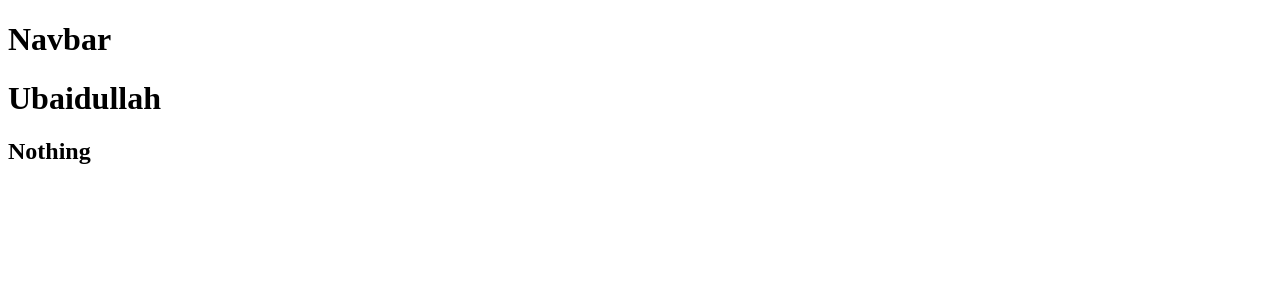
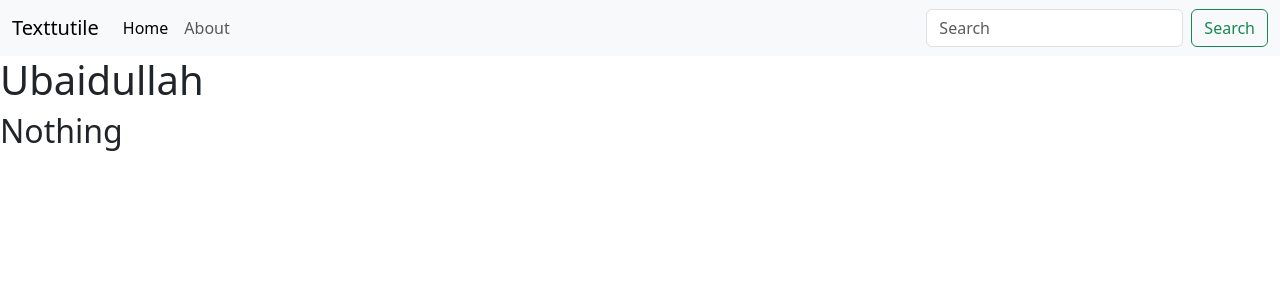
Before and after one commit to UbaidullahMOmer/Texttutile2, a React (Create React App) app: page / in a window 1280 px wide. Shown: the top 300 px of the page. Built offline with nearby package versions, Linux system fonts and the light colour scheme.

Commit message:
learn prop & prop type

```diff
--- a/public/index.html
+++ b/public/index.html
@@ -10,9 +10,13 @@
     <link rel="stylesheet" href="https://cdnjs.cloudflare.com/ajax/libs/font-awesome/6.1.1/css/all.min.css" integrity="sha512-KfkfwYDsLkIlwQp6LFnl8zNdLGxu9YAA1QvwINks4PhcElQSvqcyVLLD9aMhXd13uQjoXtEKNosOWaZqXgel0g==" crossorigin="anonymous" referrerpolicy="no-referrer" />
     <link rel="manifest" href="%PUBLIC_URL%/manifest.json" />
     <title>RentUp - Residence & Real Estate Website</title>
+    <link href="https://cdn.jsdelivr.net/npm/bootstrap@5.3.0-alpha1/dist/css/bootstrap.min.css" rel="stylesheet" integrity="sha384-GLhlTQ8iRABdZLl6O3oVMWSktQOp6b7In1Zl3/Jr59b6EGGoI1aFkw7cmDA6j6gD" crossorigin="anonymous">
+
   </head>
   <body>
     <noscript>You need to enable JavaScript to run this app.</noscript>
     <div id="root"></div>
+
+    <script src="https://cdn.jsdelivr.net/npm/bootstrap@5.3.0-alpha1/dist/js/bootstrap.bundle.min.js" integrity="sha384-w76AqPfDkMBDXo30jS1Sgez6pr3x5MlQ1ZAGC+nuZB+EYdgRZgiwxhTBTkF7CXvN" crossorigin="anonymous"></script>
   </body>
 </html>
--- a/src/App.js
+++ b/src/App.js
@@ -3,7 +3,7 @@
 function App() {
   return (
     <>
-      <Navbar></Navbar>
+      <Navbar title="Texttutile" about="About" />
       <h1>Ubaidullah</h1>
       <h2>Nothing</h2>
     </>
--- a/src/components/Navbar.js
+++ b/src/components/Navbar.js
@@ -1,7 +1,39 @@
-function Navbar() {
+import PropTypes from 'prop-types';
+function Navbar(props) {
     return (
-        <h1>Navbar</h1>
+       <nav className="navbar navbar-expand-lg bg-body-tertiary">
+  <div className="container-fluid">
+    <a className="navbar-brand" href="/"> {props.title} </a>
+    <button className="navbar-toggler" type="button" data-bs-toggle="collapse" data-bs-target="/navbarSupportedContent" aria-controls="navbarSupportedContent" aria-expanded="false" aria-label="Toggle navigation">
+      <span className="navbar-toggler-icon"></span>
+    </button>
+    <div className="collapse navbar-collapse" id="navbarSupportedContent">
+      <ul className="navbar-nav me-auto mb-2 mb-lg-0">
+        <li className="nav-item">
+          <a className="nav-link active" aria-current="page" href="/">Home</a>
+        </li>
+        <li className="nav-item">
+          <a className="nav-link" href="/">{props.about}</a>
+        </li>
+      </ul>
+      <form className="d-flex" role="search">
+        <input className="form-control me-2" type="search" placeholder="Search" aria-label="Search"/>
+        <button className="btn btn-outline-success" type="submit">Search</button>
+      </form>
+    </div>
+  </div>
+</nav>
      );
 }
 
 export default Navbar;
+
+Navbar.propTypes = {
+    title: PropTypes.string,
+    about: PropTypes.string
+
+}
+Navbar.defaultProps ={
+    title: 'Set title here',
+    about: 'Set about here'
+}
```
Also changed, not shown: src/components/TextFrom.js (added).
